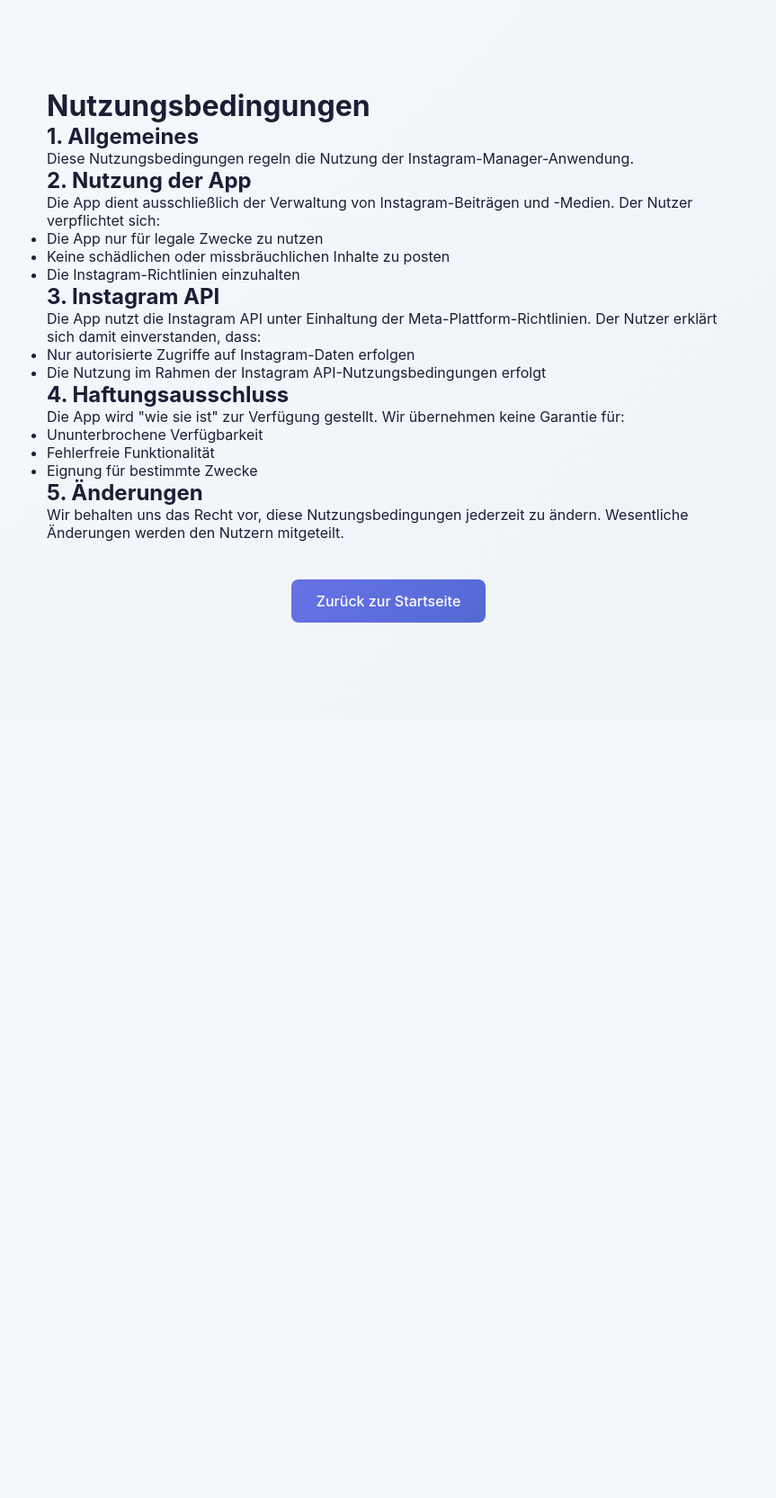
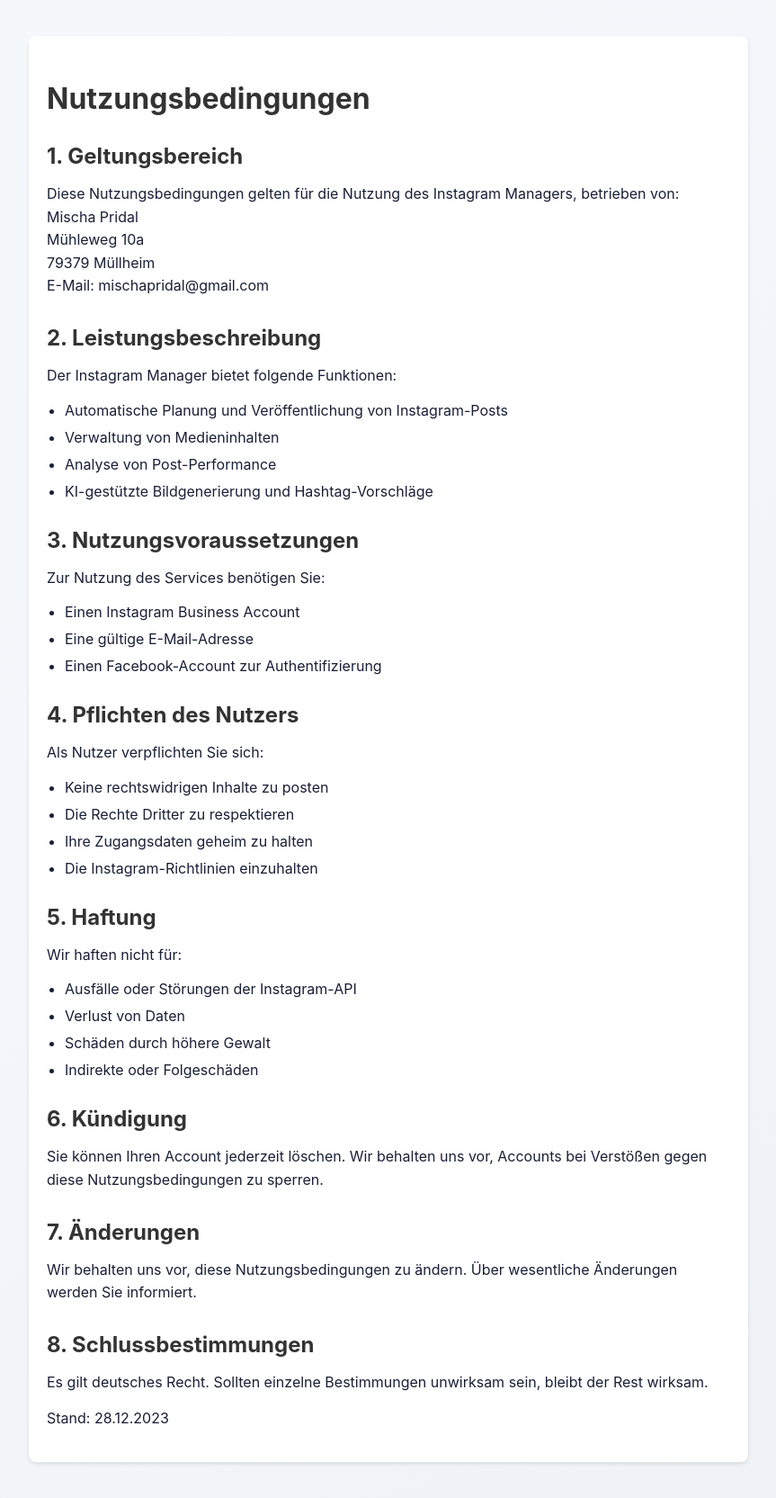
Before and after one commit to pridalx21/instaapp, a Flask app: page /terms in a window 1280 px wide. Shown: the whole page at 90% size, without its empty margins (208-1071 px from the left). Before the commit the page ends 692 px from the top, so only its background shows below. Run offline with Flask 3, Linux system fonts and the light colour scheme; parts of the project's set-up code (start-up, migrations or seed data) failed here and were passed over; some libraries are stand-ins or nearby versions.

Commit message:
Add privacy policy, terms of service, and data deletion pages

```diff
--- a/instaapp.py
+++ b/instaapp.py
@@ -1036,17 +1036,17 @@ def subscribe():
         db.session.rollback()
         return jsonify({'success': False, 'error': str(e)})
 
-@app.route('/data-deletion')
-def data_deletion():
-    return render_template('data_deletion.html')
-
-@app.route('/privacy-policy')
-def privacy_policy():
-    return render_template('privacy_policy.html')
+@app.route('/privacy')
+def privacy():
+    return render_template('privacy.html')
 
 @app.route('/terms')
 def terms():
     return render_template('terms.html')
+
+@app.route('/data-deletion')
+def data_deletion():
+    return render_template('data_deletion.html')
 
 @app.before_request
 def before_request():
--- a/templates/terms.html
+++ b/templates/terms.html
@@ -5,45 +5,88 @@
     <meta name="viewport" content="width=device-width, initial-scale=1.0">
     <title>Nutzungsbedingungen - Instagram Manager</title>
     <link rel="stylesheet" href="{{ url_for('static', filename='styles.css') }}">
+    <style>
+        .container {
+            max-width: 800px;
+            margin: 40px auto;
+            padding: 20px;
+            background: white;
+            border-radius: 8px;
+            box-shadow: 0 2px 4px rgba(0,0,0,0.1);
+        }
+        h1, h2 {
+            color: #333;
+            margin-top: 30px;
+        }
+        p {
+            line-height: 1.6;
+            margin: 15px 0;
+        }
+        ul {
+            margin: 15px 0;
+            padding-left: 20px;
+        }
+        li {
+            margin: 10px 0;
+        }
+    </style>
 </head>
 <body>
     <div class="container">
         <h1>Nutzungsbedingungen</h1>
 
-        <div class="content">
-            <h2>1. Allgemeines</h2>
-            <p>Diese Nutzungsbedingungen regeln die Nutzung der Instagram-Manager-Anwendung.</p>
+        <h2>1. Geltungsbereich</h2>
+        <p>Diese Nutzungsbedingungen gelten für die Nutzung des Instagram Managers, betrieben von:<br>
+        Mischa Pridal<br>
+        Mühleweg 10a<br>
+        79379 Müllheim<br>
+        E-Mail: mischapridal@gmail.com</p>
 
-            <h2>2. Nutzung der App</h2>
-            <p>Die App dient ausschließlich der Verwaltung von Instagram-Beiträgen und -Medien. Der Nutzer verpflichtet sich:</p>
-            <ul>
-                <li>Die App nur für legale Zwecke zu nutzen</li>
-                <li>Keine schädlichen oder missbräuchlichen Inhalte zu posten</li>
-                <li>Die Instagram-Richtlinien einzuhalten</li>
-            </ul>
+        <h2>2. Leistungsbeschreibung</h2>
+        <p>Der Instagram Manager bietet folgende Funktionen:</p>
+        <ul>
+            <li>Automatische Planung und Veröffentlichung von Instagram-Posts</li>
+            <li>Verwaltung von Medieninhalten</li>
+            <li>Analyse von Post-Performance</li>
+            <li>KI-gestützte Bildgenerierung und Hashtag-Vorschläge</li>
+        </ul>
 
-            <h2>3. Instagram API</h2>
-            <p>Die App nutzt die Instagram API unter Einhaltung der Meta-Plattform-Richtlinien. Der Nutzer erklärt sich damit einverstanden, dass:</p>
-            <ul>
-                <li>Nur autorisierte Zugriffe auf Instagram-Daten erfolgen</li>
-                <li>Die Nutzung im Rahmen der Instagram API-Nutzungsbedingungen erfolgt</li>
-            </ul>
+        <h2>3. Nutzungsvoraussetzungen</h2>
+        <p>Zur Nutzung des Services benötigen Sie:</p>
+        <ul>
+            <li>Einen Instagram Business Account</li>
+            <li>Eine gültige E-Mail-Adresse</li>
+            <li>Einen Facebook-Account zur Authentifizierung</li>
+        </ul>
 
-            <h2>4. Haftungsausschluss</h2>
-            <p>Die App wird "wie sie ist" zur Verfügung gestellt. Wir übernehmen keine Garantie für:</p>
-            <ul>
-                <li>Ununterbrochene Verfügbarkeit</li>
-                <li>Fehlerfreie Funktionalität</li>
-                <li>Eignung für bestimmte Zwecke</li>
-            </ul>
+        <h2>4. Pflichten des Nutzers</h2>
+        <p>Als Nutzer verpflichten Sie sich:</p>
+        <ul>
+            <li>Keine rechtswidrigen Inhalte zu posten</li>
+            <li>Die Rechte Dritter zu respektieren</li>
+            <li>Ihre Zugangsdaten geheim zu halten</li>
+            <li>Die Instagram-Richtlinien einzuhalten</li>
+        </ul>
 
-            <h2>5. Änderungen</h2>
-            <p>Wir behalten uns das Recht vor, diese Nutzungsbedingungen jederzeit zu ändern. Wesentliche Änderungen werden den Nutzern mitgeteilt.</p>
-        </div>
+        <h2>5. Haftung</h2>
+        <p>Wir haften nicht für:</p>
+        <ul>
+            <li>Ausfälle oder Störungen der Instagram-API</li>
+            <li>Verlust von Daten</li>
+            <li>Schäden durch höhere Gewalt</li>
+            <li>Indirekte oder Folgeschäden</li>
+        </ul>
 
-        <div style="margin-top: 2rem; text-align: center;">
-            <a href="{{ url_for('index') }}" class="btn">Zurück zur Startseite</a>
-        </div>
+        <h2>6. Kündigung</h2>
+        <p>Sie können Ihren Account jederzeit löschen. Wir behalten uns vor, Accounts bei Verstößen gegen diese Nutzungsbedingungen zu sperren.</p>
+
+        <h2>7. Änderungen</h2>
+        <p>Wir behalten uns vor, diese Nutzungsbedingungen zu ändern. Über wesentliche Änderungen werden Sie informiert.</p>
+
+        <h2>8. Schlussbestimmungen</h2>
+        <p>Es gilt deutsches Recht. Sollten einzelne Bestimmungen unwirksam sein, bleibt der Rest wirksam.</p>
+
+        <p>Stand: 28.12.2023</p>
     </div>
 </body>
 </html>
```
Also changed, not shown: templates/privacy.html (+68 -24 lines).
